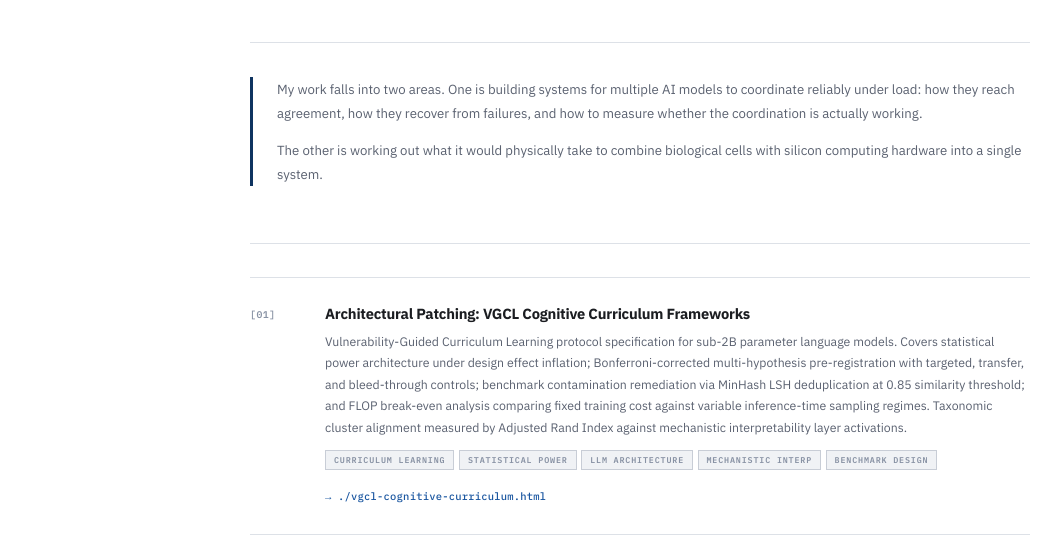
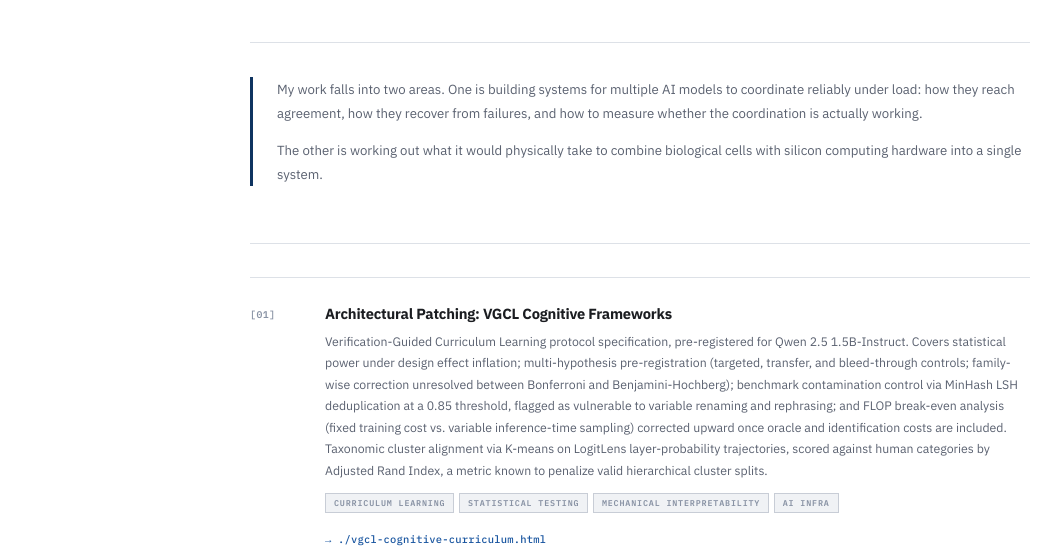
Before and after one commit to tazwaryayyyy/tazwaryayyyy.github.io, a plain HTML site: page index.html in a window 1280 px wide. Shown: the part 206-764 px from the top of the page, without its empty margins (0-1063 px from the left). Drawn offline with Linux system fonts and the light colour scheme.

Commit message:
indexjuly

```diff
--- a/index.html
+++ b/index.html
@@ -514,25 +514,27 @@
 
             <div class="portal-body">
               <h2 class="portal-title">
-                Architectural Patching: VGCL Cognitive Curriculum Frameworks
+                Architectural Patching: VGCL Cognitive Frameworks
               </h2>
               <p class="portal-scope">
-                Vulnerability-Guided Curriculum Learning protocol specification for
-                sub-2B parameter language models. Covers statistical power architecture
-                under design effect inflation; Bonferroni-corrected multi-hypothesis
-                pre-registration with targeted, transfer, and bleed-through controls;
-                benchmark contamination remediation via MinHash LSH deduplication at
-                0.85 similarity threshold; and FLOP break-even analysis comparing fixed
-                training cost against variable inference-time sampling regimes. Taxonomic
-                cluster alignment measured by Adjusted Rand Index against mechanistic
-                interpretability layer activations.
+                Verification-Guided Curriculum Learning protocol specification, pre-registered for Qwen 2.5
+                1.5B-Instruct.
+                Covers statistical power under design effect inflation; multi-hypothesis
+                pre-registration (targeted, transfer, and bleed-through controls; family-wise correction unresolved
+                between Bonferroni and Benjamini-Hochberg);
+                benchmark contamination control via MinHash LSH deduplication at a 0.85 threshold,
+                flagged as vulnerable to variable renaming and rephrasing; and FLOP break-even analysis (fixed training
+                cost vs. variable inference-time sampling)
+                corrected upward once oracle and identification costs are included.
+                Taxonomic cluster alignment via K-means on LogitLens layer-probability trajectories, scored against
+                human categories by Adjusted Rand Index,
+                a metric known to penalize valid hierarchical cluster splits.
               </p>
               <div class="tag-row" aria-label="Domain tags">
                 <span class="tag">CURRICULUM LEARNING</span>
-                <span class="tag">STATISTICAL POWER</span>
-                <span class="tag">LLM ARCHITECTURE</span>
-                <span class="tag">MECHANISTIC INTERP</span>
-                <span class="tag">BENCHMARK DESIGN</span>
+                <span class="tag">STATISTICAL TESTING</span>
+                <span class="tag">MECHANICAL INTERPRETABILITY</span>
+                <span class="tag">AI INFRA</span>
               </div>
               <a class="portal-link" href="./vgcl-cognitive-curriculum.html" aria-label="Open VGCL document">&rarr;
                 ./vgcl-cognitive-curriculum.html</a>
```
